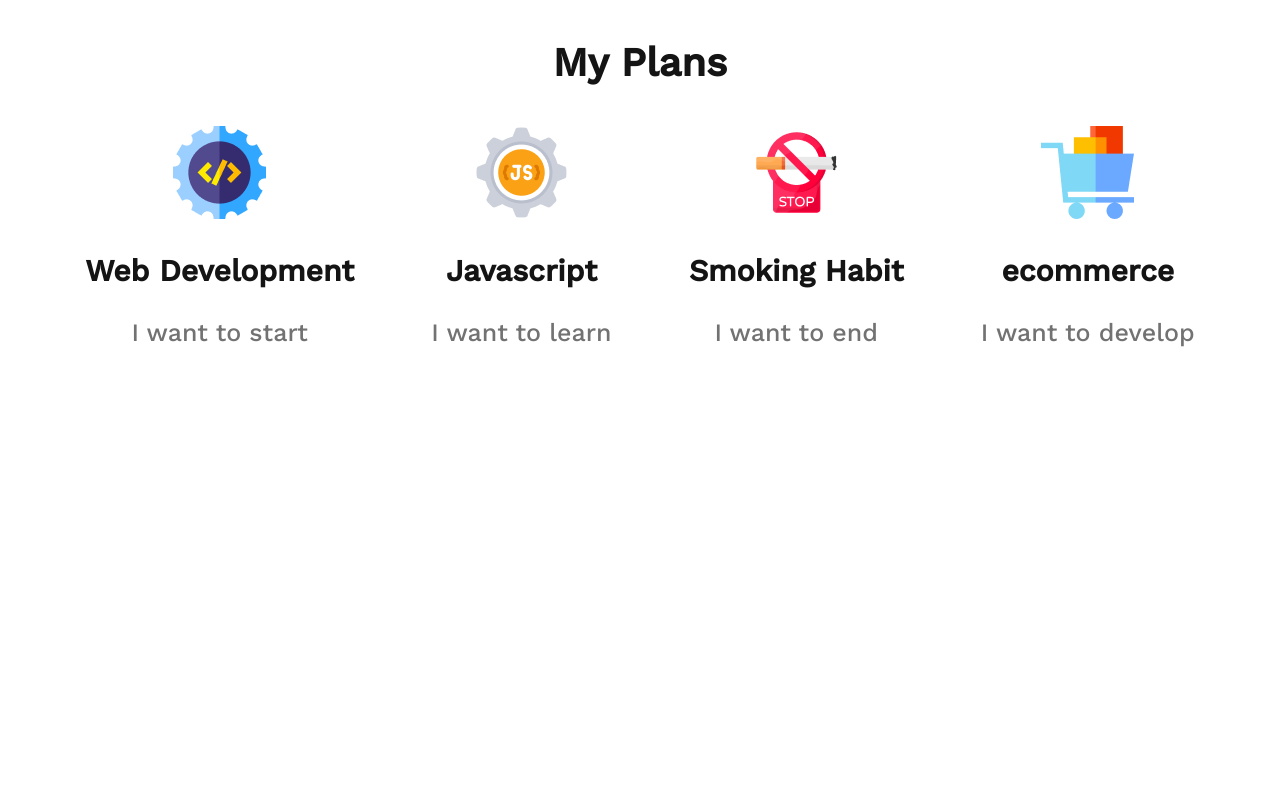
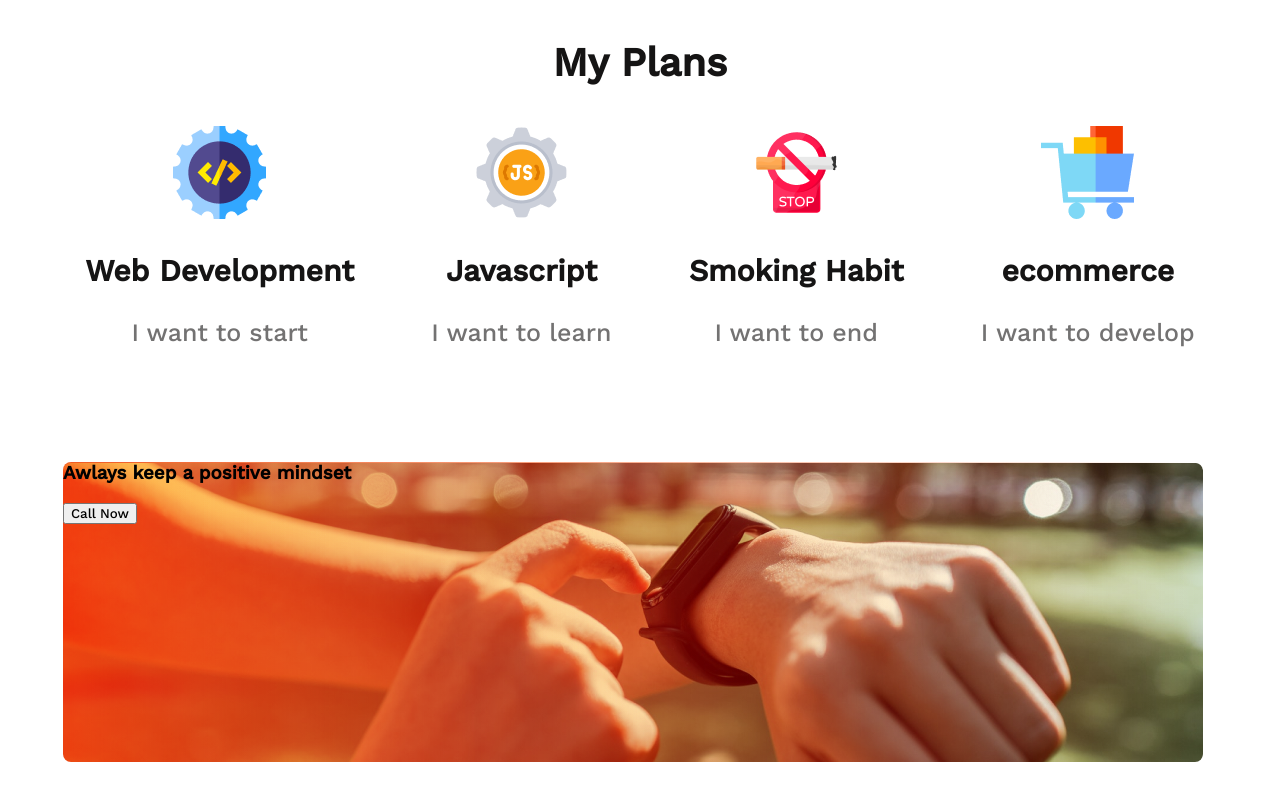
Before and after one commit to Al-Amin5657/happy-new-year-new-me, a plain HTML site: page index.html in a window 1280 px wide. Shown: the part 2164-2964 px from the top of the page. Before the commit the page ends 2544 px from the top, so only its background shows below. Drawn offline with nearby package versions, Linux system fonts and the light colour scheme.

Commit message:
linear gradient added

```diff
--- a/index.html
+++ b/index.html
@@ -80,6 +80,14 @@
             </div>
         </div>
     </section>
+    <div class="images">
+        <div>
+            <h3 class="watch-detail">Awlays keep a positive mindset</h3>
+            <button class="watch-btn">Call Now</button>
+        </div>
+    </div>
+
+    </section>
 </body>
 
 </html>
--- a/styles/index.css
+++ b/styles/index.css
@@ -90,3 +90,16 @@
     font-weight: 500;
     font-size: 25px;
 }
+
+.images {
+    width: 1140px;
+    height: 300px;
+    margin-top: 90px;
+    margin-left: 55px;
+    margin-bottom: 90px;
+    border-radius: 8px;
+    background-image: url(../images/watch.png), linear-gradient(90deg, #F15B22 0%, rgba(241, 91, 34, 0) 100%);
+    ;
+    background-blend-mode: overlay;
+
+}
```
